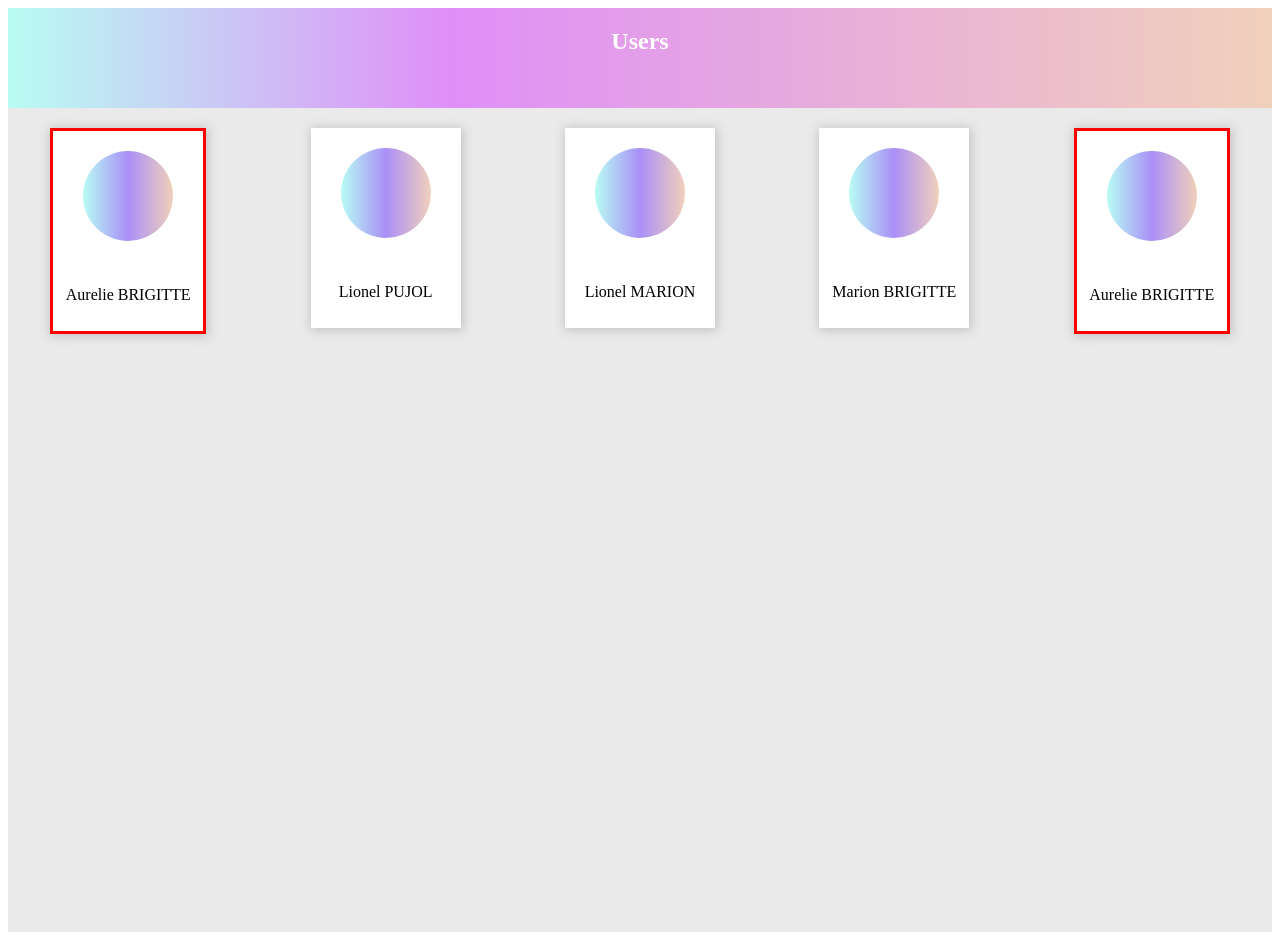
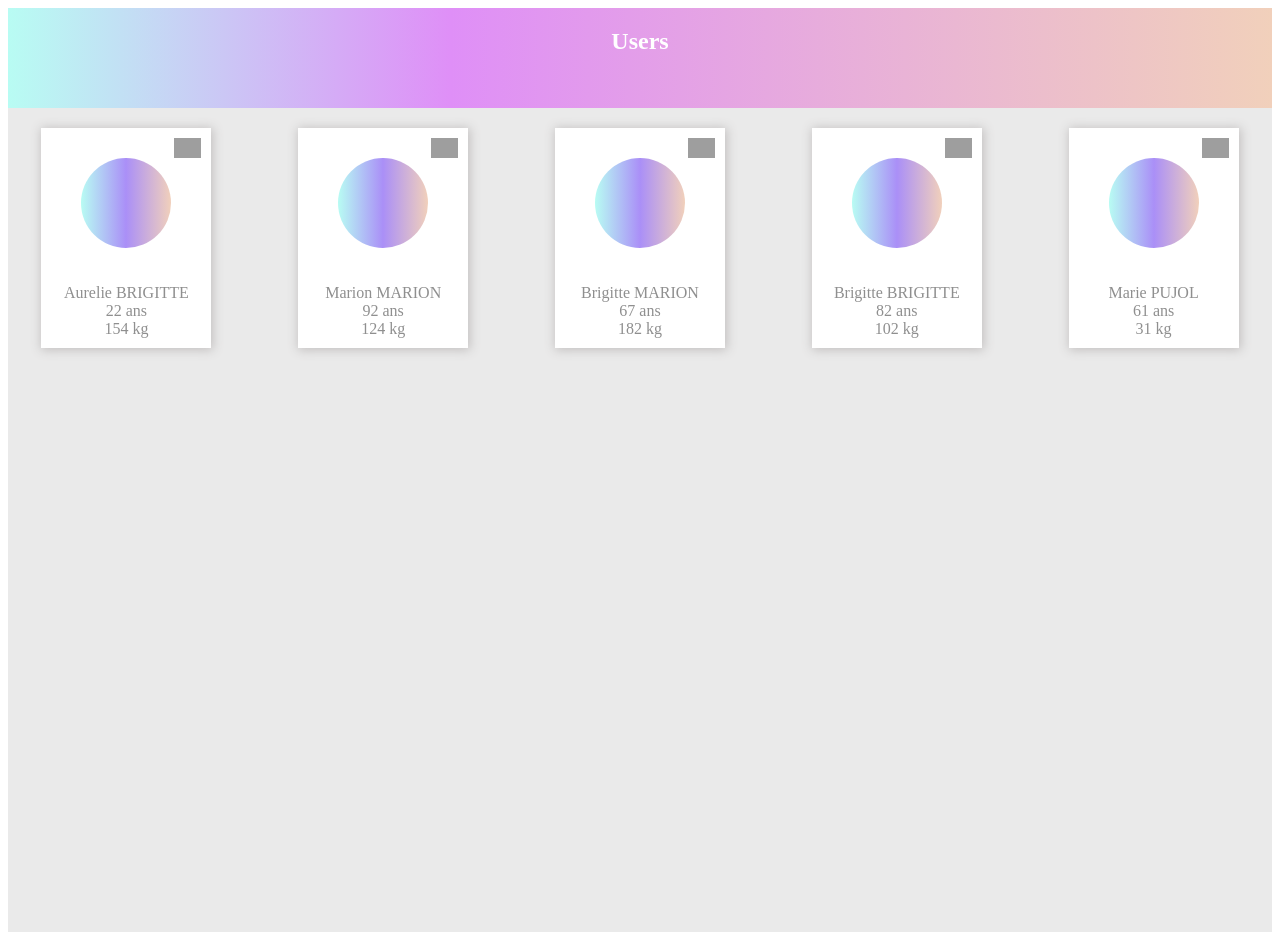
Before and after one commit to Marion-tech/Angular-userdatabase, an Angular app: page / in a window 1280 px wide. Built offline with nearby package versions, Linux system fonts and the light colour scheme; grey boxes are pictures that could not be loaded.

Commit message:
4 files modified

```diff
--- a/src/app/app.component.html
+++ b/src/app/app.component.html
@@ -8,8 +8,15 @@
     *ngFor="let user of nomprenom.userList"
     [ngClass]="{ homonyme: checkHomonyme(user.id) }"
   >
-    <div class="body"><div class="circle"></div></div>
-    <div class="footer">{{ user.firstname }} {{ user.name }}</div>
+    <div class="body">
+      <div [ngClass]="{'genreF': user.genre === 'F',
+      'genreM': user.genre === 'M'}"></div>
+      <div class="circle"></div>
+    </div>
+    <div class="footer">
+      {{ user.firstname }} {{ user.name }}
+      <div>{{user.age}} ans <br/> {{user.weight}} kg</div>
+    </div>
   </div>
 </div>
 
--- a/src/app/app.component.scss
+++ b/src/app/app.component.scss
@@ -23,8 +23,8 @@ h2 {
   flex-wrap: wrap;
   gap: 20px;
   justify-content: space-around;
+  padding-bottom: 20px;
   padding-top: 20px;
-  padding-bottom: 20px;
 }
 
 .card {
@@ -34,16 +34,17 @@ h2 {
   box-shadow: 1px 1px 10px 1px #c2bfbf;
   display: flex;
   flex-direction: column;
+  padding: 10px;
 
   .footer {
     text-align: center;
     width: 100%;
     flex: 1;
+    color: #8f8f8f;
   }
   .body {
     flex: 3;
     height: 100%;
-    padding-top: 20px;
 
     .circle {
       background: linear-gradient(
@@ -58,6 +59,20 @@ h2 {
       width: 90px;
       margin: auto;
     }
+    .genreM {
+      height: 20px;
+      background-image: url('https://www.freeiconspng.com/thumbs/male-icon/male-symbols-icon-7.png');
+      background-size: contain;
+      background-repeat: no-repeat;
+      background-position: right;
+    }
+    .genreF {
+      height: 20px;
+      background-image: url('https://icons.iconarchive.com/icons/custom-icon-design/flatastic-7/512/Female-icon.png');
+      background-size: contain;
+      background-repeat: no-repeat;
+      background-position: right;
+    }
   }
 }
 .homonyme {
--- a/src/app/app.component.ts
+++ b/src/app/app.component.ts
@@ -32,11 +32,17 @@ export class AppComponent {
       let randomIndiceLN = Math.round(
         Math.random() * (dataFirstNames.length - 1)
       );
+      let randomIndiceGenre = Math.round(Math.random() * 1);
+      let randomAge = 9 + Math.round(Math.random() * 90);
+      let randomWeight = 30 + Math.round(Math.random() * 180);
 
       this.nomprenom.userList.push({
         id: i + 1,
         firstname: dataFirstNames[randomIndiceFN],
         name: dataFirstNames[randomIndiceLN].toUpperCase(),
+        genre: randomIndiceGenre === 0 ? 'F' : 'M',
+        age: randomAge,
+        weight: randomWeight,
       });
     }
     console.log('Generate', nb, 'users: ', this.nomprenom);
--- a/src/app/models/interfaces.ts
+++ b/src/app/models/interfaces.ts
@@ -2,6 +2,9 @@ export interface IUser {
   id: number;
   name: string;
   firstname: string;
+  genre: string;
+  age: number;
+  weight: number;
 }
 
 export interface IUserList {
```
